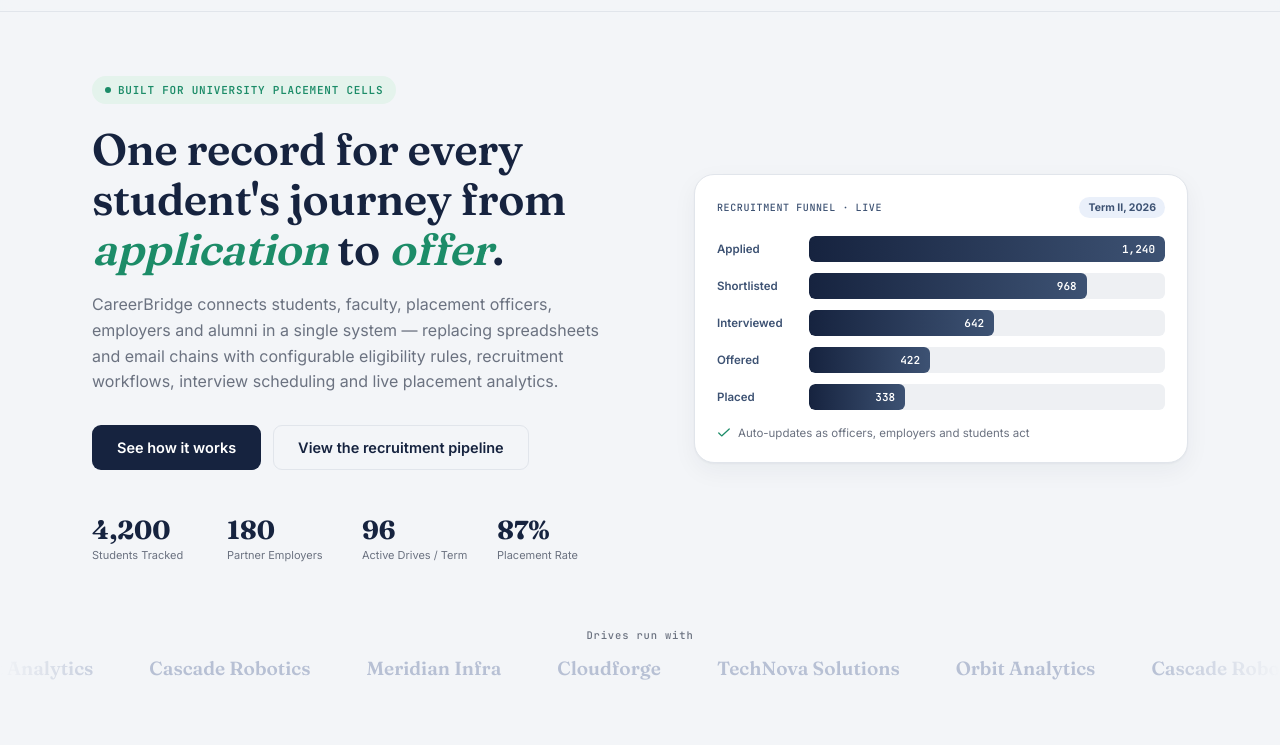
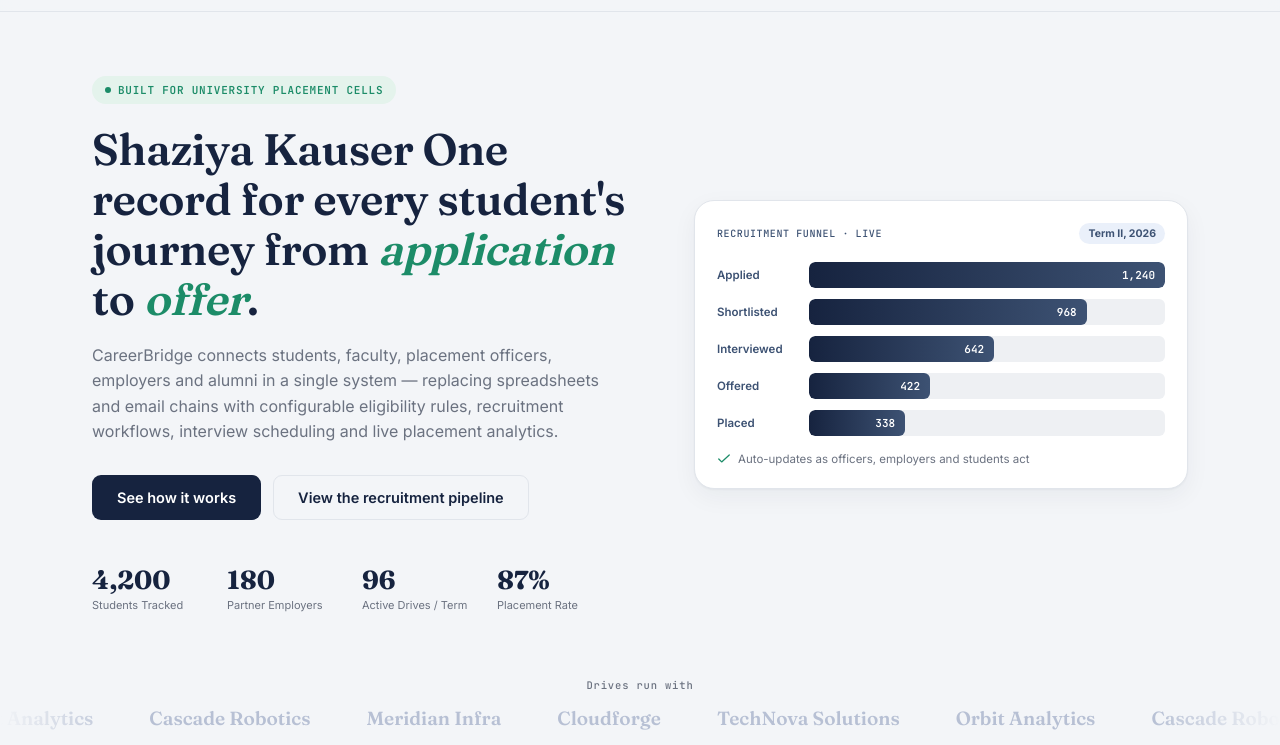
Before and after one commit to shaziyakhann/CareerBridge, a website: page index.html in a window 1280 px wide. Shown: the part 55-800 px from the top of the page. Drawn offline with Linux system fonts and the light colour scheme.

Commit message:
Update hero heading with student name

```diff
--- a/index.html
+++ b/index.html
@@ -50,7 +50,7 @@
       <div class="eyebrow-tag">
         <span class="dot"></span> BUILT FOR UNIVERSITY PLACEMENT CELLS
       </div>
-      <h1>One record for every student's journey from <span class="hl">application</span> to <span class="hl">offer</span>.</h1>
+      <h1>Shaziya Kauser One record for every student's journey from <span class="hl">application</span> to <span class="hl">offer</span>.</h1>
       <p class="hero-sub">
         CareerBridge connects students, faculty, placement officers, employers and alumni in a single
         system — replacing spreadsheets and email chains with configurable eligibility rules, recruitment
```
